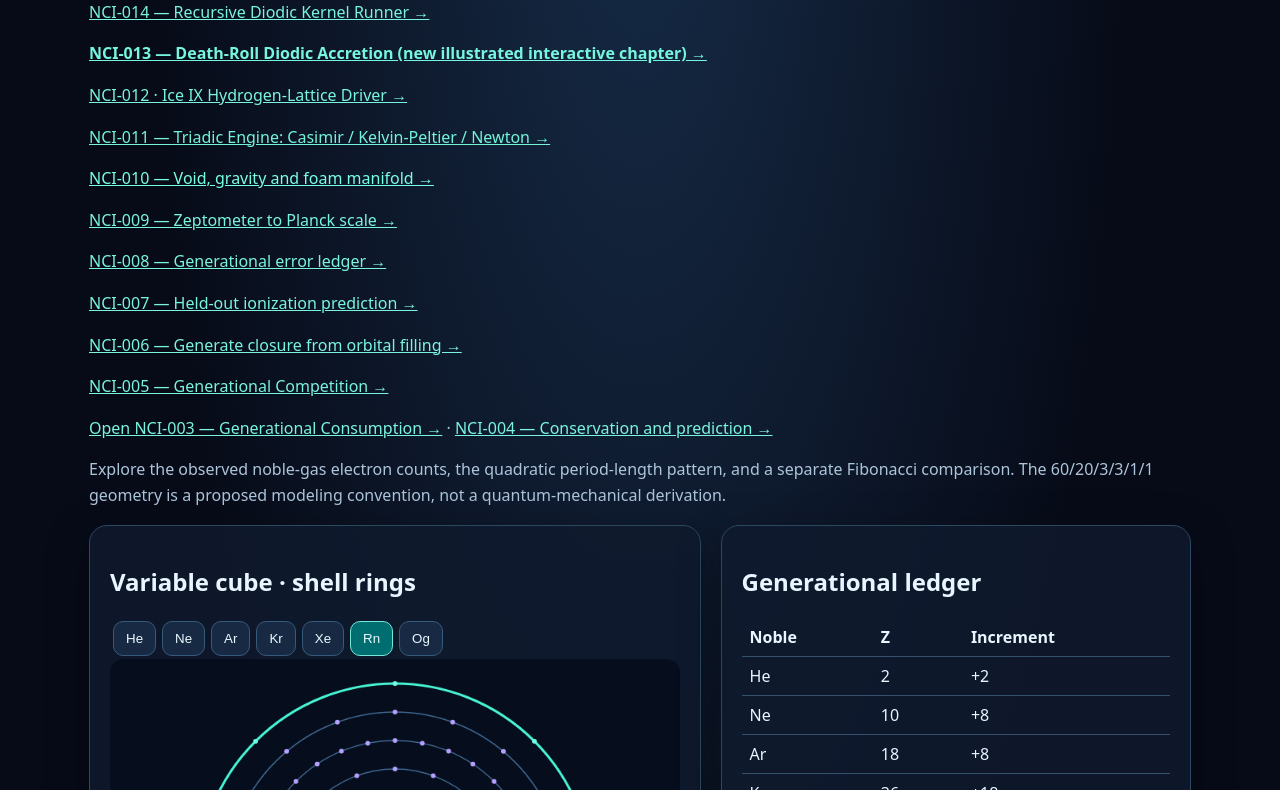
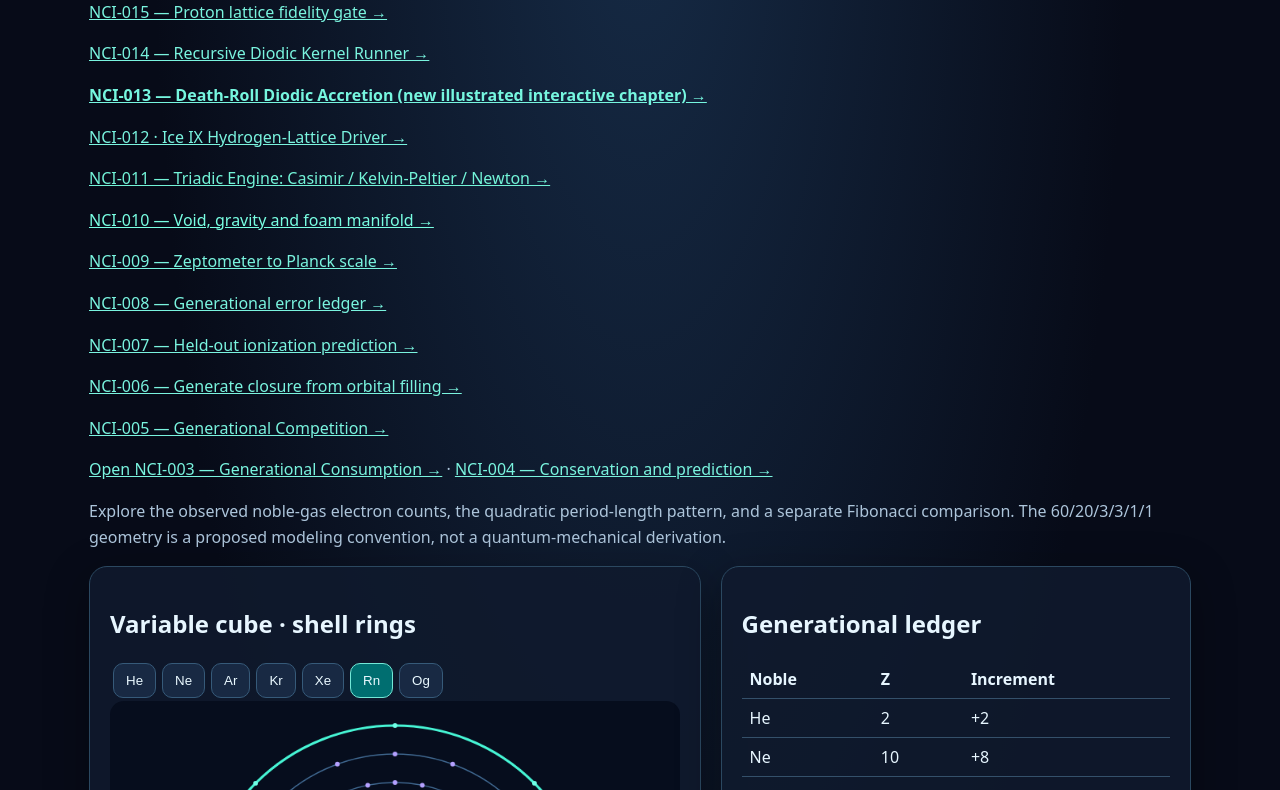
Before and after one commit to DavidWise01/zeptoverse, a plain HTML site: page index.html in a window 1280 px wide. Shown: the part 162-952 px from the top of the page. Drawn offline with Linux system fonts and the light colour scheme.

Commit message:
Link NCI-015 executable proton-rule laboratory

```diff
--- a/index.html
+++ b/index.html
@@ -12,7 +12,7 @@ pre{white-space:pre-wrap;color:#d6ccff;font-size:.89rem}a{color:#72f5df}table{bo
 small{color:#b6c5d5}#status{color:#77f5c9}footer{margin-top:22px;color:#8caac5}
 @media(max-width:760px){main{grid-template-columns:1fr}body{padding:14px}}
 </style></head><body><div class="top">DavidWise01 / zeptoverse · NCI-002</div>
-<h1>Noble Closure Laboratory</h1><p><a href="./nci-014.html" style="color:#7af4df">NCI-014 — Recursive Diodic Kernel Runner →</a></p><p><a href="./nci-013.html" style="color:#76f6df;font-weight:700">NCI-013 — Death-Roll Diodic Accretion (new illustrated interactive chapter) →</a></p><p><a href='./ice-ix-driver.html' style='color:#7af4df'>NCI-012 · Ice IX Hydrogen-Lattice Driver →</a></p><p><a href='./triadic-engine.html' style='color:#73f4d8'>NCI-011 — Triadic Engine: Casimir / Kelvin-Peltier / Newton →</a></p><p><a href='./void-gravity-foam.html' style='color:#79ffe3'>NCI-010 — Void, gravity and foam manifold →</a></p><p><a href="./planck-scale.html" style="color:#7af4df">NCI-009 — Zeptometer to Planck scale →</a></p><p><a href="./error-ledger.html" style="color:#7af4df">NCI-008 — Generational error ledger →</a></p><p><a href="./prediction.html" style="color:#7af4df">NCI-007 — Held-out ionization prediction →</a></p><p><a href="./orbital-closure.html" style="color:#7af4df">NCI-006 — Generate closure from orbital filling →</a></p><p><a href="./competition.html" style="color:#7af4df">NCI-005 — Generational Competition →</a></p><p><a href="./consumption.html" style="color:#7af4df">Open NCI-003 — Generational Consumption →</a> · <a href="./conservation.html" style="color:#7af4df">NCI-004 — Conservation and prediction →</a></p>
+<h1>Noble Closure Laboratory</h1><p><a href="./nci-015.html" style="color:#7af4df">NCI-015 — Proton lattice fidelity gate →</a></p><p><a href="./nci-014.html" style="color:#7af4df">NCI-014 — Recursive Diodic Kernel Runner →</a></p><p><a href="./nci-013.html" style="color:#76f6df;font-weight:700">NCI-013 — Death-Roll Diodic Accretion (new illustrated interactive chapter) →</a></p><p><a href='./ice-ix-driver.html' style='color:#7af4df'>NCI-012 · Ice IX Hydrogen-Lattice Driver →</a></p><p><a href='./triadic-engine.html' style='color:#73f4d8'>NCI-011 — Triadic Engine: Casimir / Kelvin-Peltier / Newton →</a></p><p><a href='./void-gravity-foam.html' style='color:#79ffe3'>NCI-010 — Void, gravity and foam manifold →</a></p><p><a href="./planck-scale.html" style="color:#7af4df">NCI-009 — Zeptometer to Planck scale →</a></p><p><a href="./error-ledger.html" style="color:#7af4df">NCI-008 — Generational error ledger →</a></p><p><a href="./prediction.html" style="color:#7af4df">NCI-007 — Held-out ionization prediction →</a></p><p><a href="./orbital-closure.html" style="color:#7af4df">NCI-006 — Generate closure from orbital filling →</a></p><p><a href="./competition.html" style="color:#7af4df">NCI-005 — Generational Competition →</a></p><p><a href="./consumption.html" style="color:#7af4df">Open NCI-003 — Generational Consumption →</a> · <a href="./conservation.html" style="color:#7af4df">NCI-004 — Conservation and prediction →</a></p>
 <p>Explore the observed noble-gas electron counts, the quadratic period-length pattern, and a separate Fibonacci comparison. The 60/20/3/3/1/1 geometry is a proposed modeling convention, not a quantum-mechanical derivation.</p>
 <main><section class="panel"><h2>Variable cube · shell rings</h2><div id="buttons" aria-label="Choose noble gas"></div>
 <canvas id="view" width="720" height="560" role="img" aria-label="Stylized concentric electron-shell diagram"></canvas>
```
